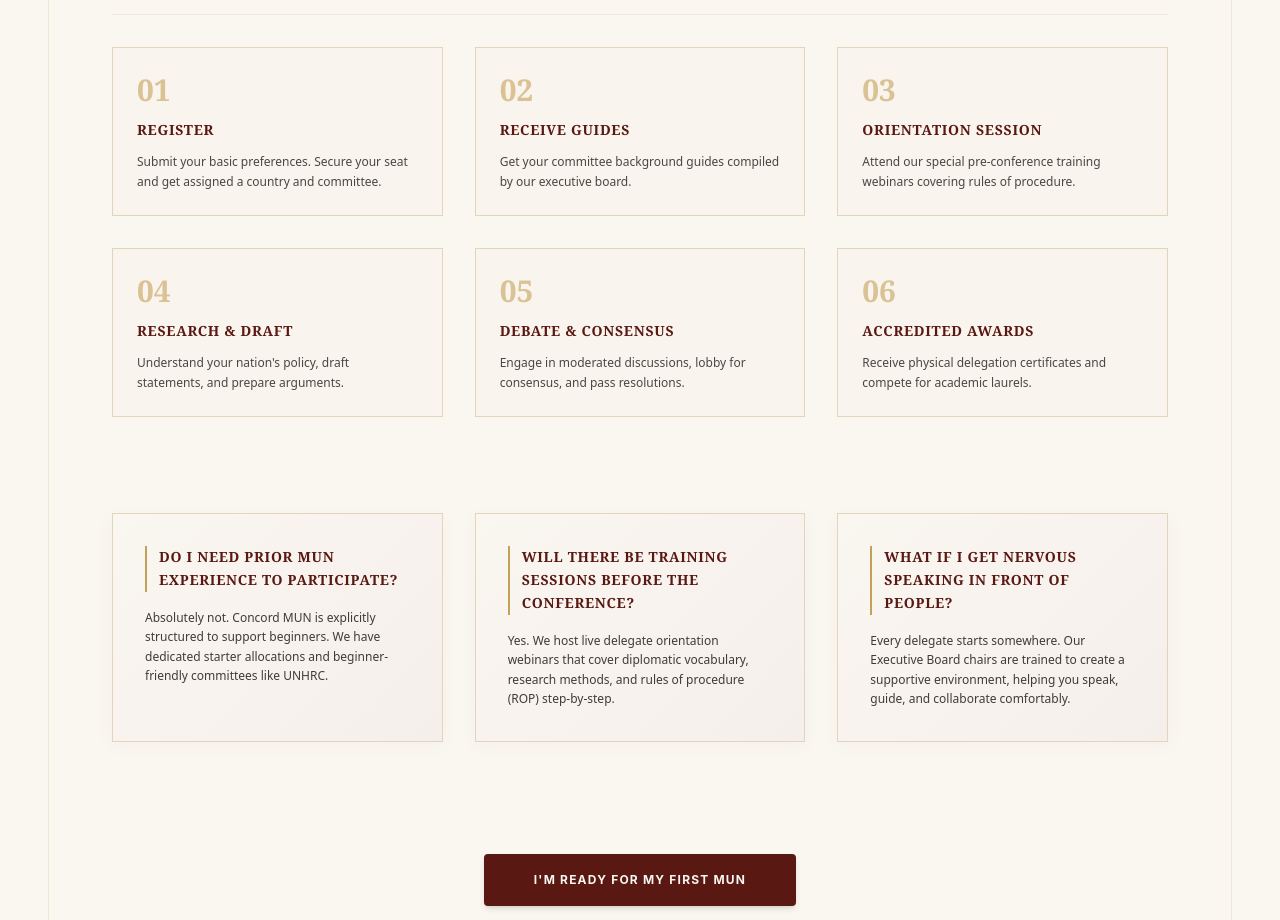
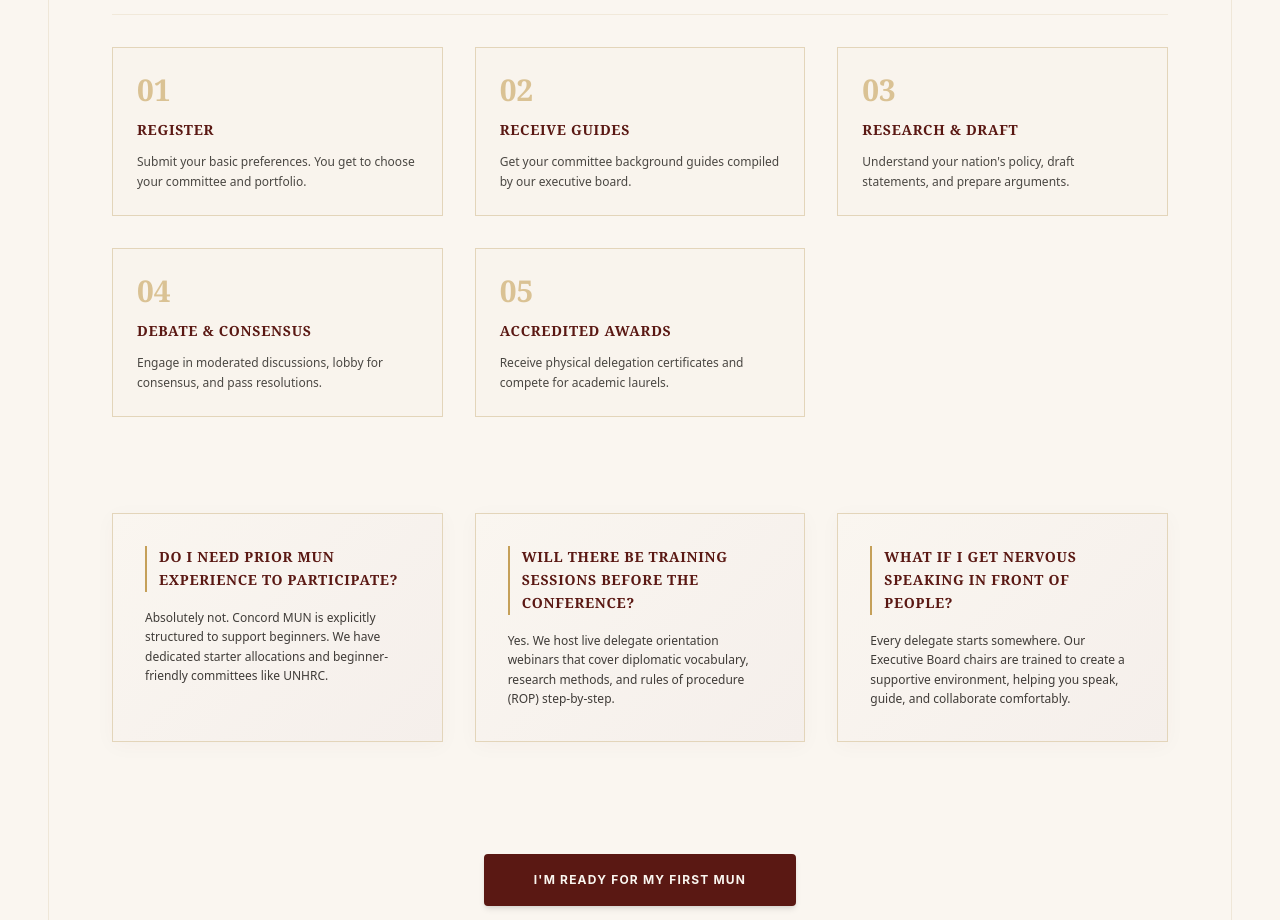
Before and after one commit to swasti-22/cmunvadodara, a Next.js app: page / in a window 1280 px wide. Shown: the part 4120-5040 px from the top of the page. Built offline with nearby package versions, Linux system fonts and the light colour scheme.

Commit message:
chore: update timeline Step 01 description and remove Step 03

```diff
--- a/components/FirstMUN.js
+++ b/components/FirstMUN.js
@@ -6,7 +6,7 @@ const timelineSteps = [
   {
     step: "01",
     title: "Register",
-    desc: "Submit your basic preferences. Secure your seat and get assigned a country and committee.",
+    desc: "Submit your basic preferences. You get to choose your committee and portfolio.",
   },
   {
     step: "02",
@@ -15,21 +15,16 @@ const timelineSteps = [
   },
   {
     step: "03",
-    title: "Orientation Session",
-    desc: "Attend our special pre-conference training webinars covering rules of procedure.",
-  },
-  {
-    step: "04",
     title: "Research & Draft",
     desc: "Understand your nation's policy, draft statements, and prepare arguments.",
   },
   {
-    step: "05",
+    step: "04",
     title: "Debate & Consensus",
     desc: "Engage in moderated discussions, lobby for consensus, and pass resolutions.",
   },
   {
-    step: "06",
+    step: "05",
     title: "Accredited Awards",
     desc: "Receive physical delegation certificates and compete for academic laurels.",
   },
```
